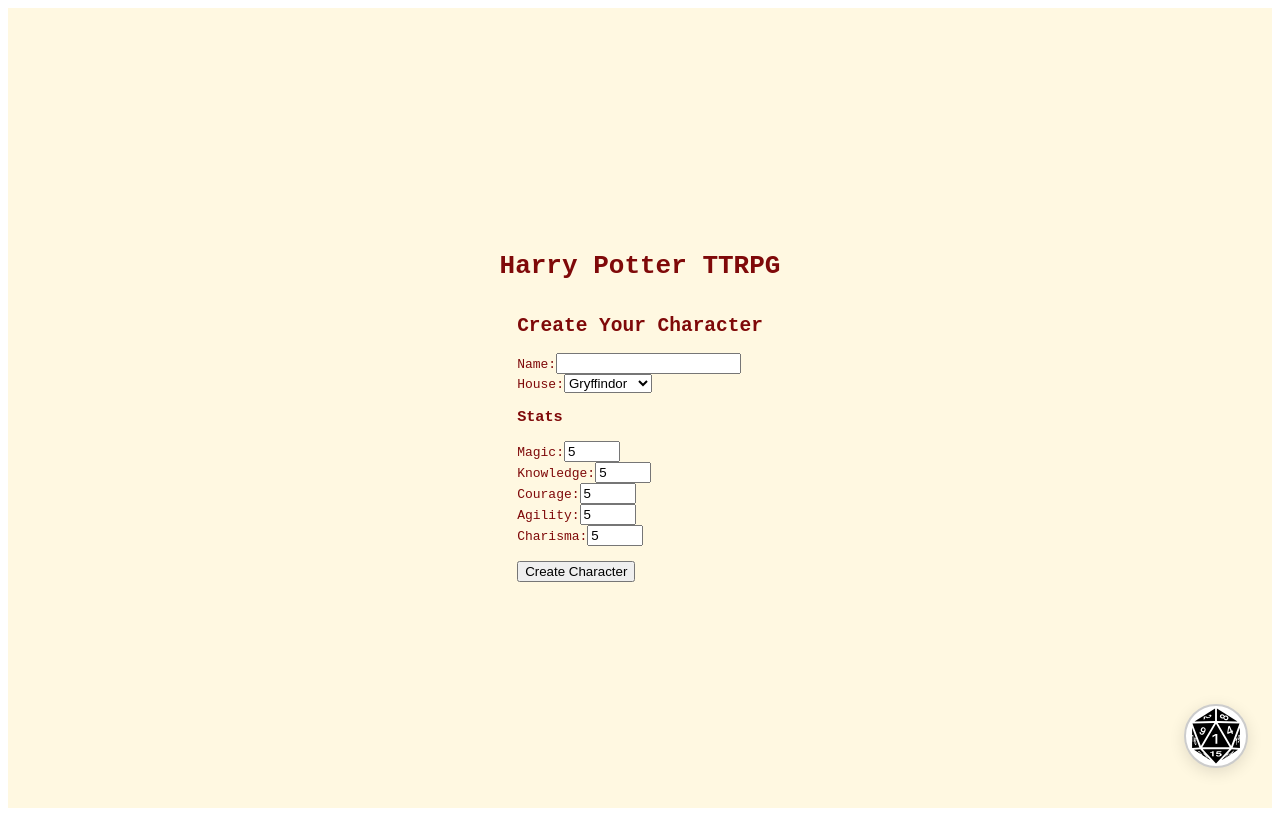
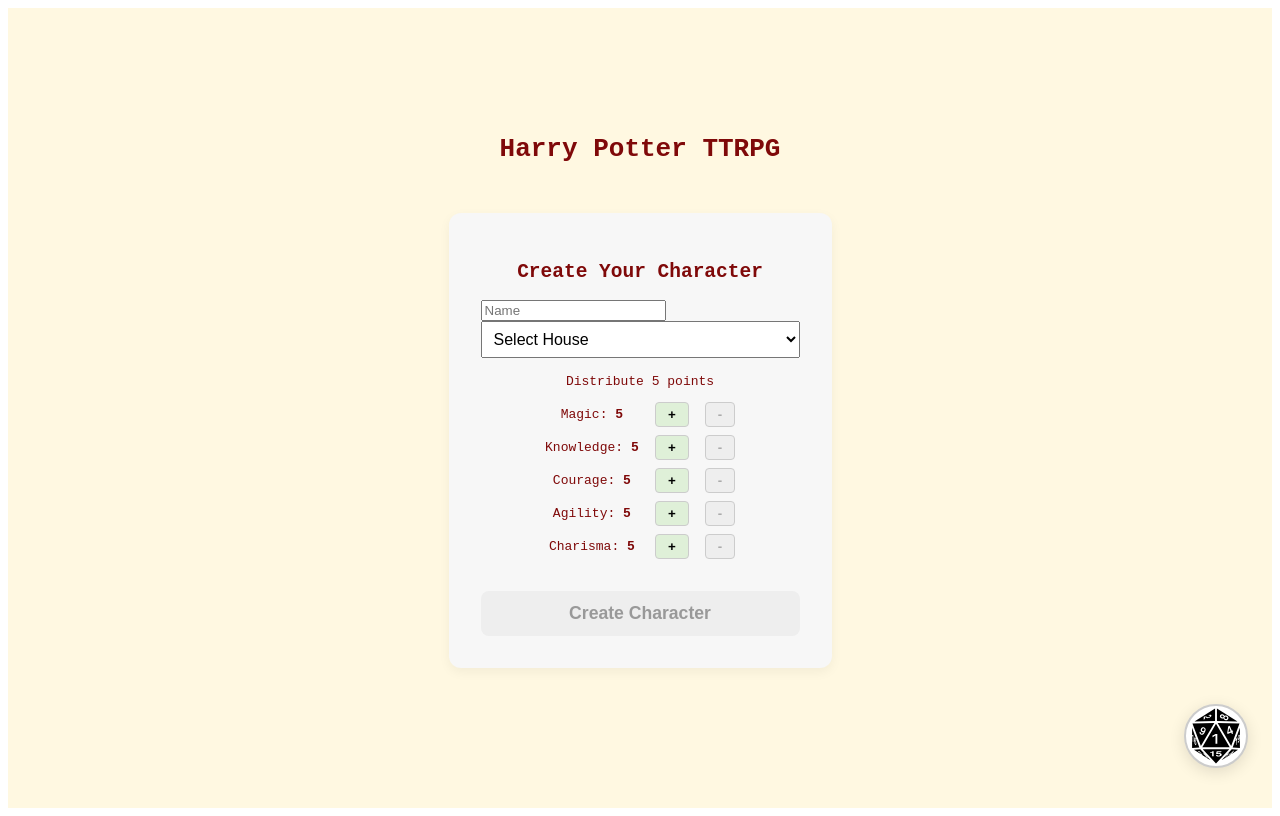
Before and after one commit to ray-seal/ttrpg, a React (Vite) app: page / in a window 1280 px wide. Built offline with nearby package versions, Linux system fonts and the light colour scheme.

Commit message:
update character creation

```diff
--- a/src/pages/CharacterCreation.tsx
+++ b/src/pages/CharacterCreation.tsx
@@ -1,75 +1,123 @@
 import React, { useState } from 'react';
-import { House } from '../themes';
-import { Character } from "../types";
+import { Character, House } from "../types";
 
-const houses: House[] = ["Gryffindor", "Slytherin", "Ravenclaw", "Hufflepuff"];
+const DEFAULT_ATTRIBUTE = 5;
+const STARTING_POINTS = 5;
 
-const defaultStats = {
-    magic: 5,
-    knowledge: 5,
-    courage: 5,
-    agility: 5,
-    charisma: 5,
-};
+interface CharacterCreationProps {
+    onCreate: (character: Character) => void;
+}
 
-const CharacterCreation: React.FC<{ onCreate: (c: Character) => void }> = ({ onCreate }) => {
-    const [character, setCharacter] = useState<Character>({
-        name: "",
-        house: houses[0],
-        ...defaultStats,
-        level: 1,
-        experience: 0,
+const houseOptions: House[] = ["Gryffindor", "Hufflepuff", "Ravenclaw", "Slytherin"];
+
+const CharacterCreation: React.FC<CharacterCreationProps> = ({ onCreate }) => {
+    const [name, setName] = useState("");
+    const [house, setHouse] = useState<House | "">("");
+    const [attributes, setAttributes] = useState({
+        magic: DEFAULT_ATTRIBUTE,
+        knowledge: DEFAULT_ATTRIBUTE,
+        courage: DEFAULT_ATTRIBUTE,
+        agility: DEFAULT_ATTRIBUTE,
+        charisma: DEFAULT_ATTRIBUTE,
     });
+    const [pointsLeft, setPointsLeft] = useState(STARTING_POINTS);
 
-    const statNames = Object.keys(defaultStats) as (keyof typeof defaultStats)[];
+    const handleAttributeChange = (attr: keyof typeof attributes, delta: number) => {
+        if (delta > 0 && pointsLeft === 0) return;
+        if (delta < 0 && attributes[attr] <= DEFAULT_ATTRIBUTE) return;
 
-    const handleChange = (field: keyof Character, value: string | number) => {
-        setCharacter(prev => ({
+        setAttributes(prev => ({
             ...prev,
-            [field]: value,
+            [attr]: prev[attr] + delta,
         }));
+        setPointsLeft(prev => prev - delta);
+    };
+
+    const handleCreate = () => {
+        if (!name || !house || pointsLeft !== 0) return;
+        onCreate({
+            name,
+            house: house as House,
+            magic: attributes.magic,
+            knowledge: attributes.knowledge,
+            courage: attributes.courage,
+            agility: attributes.agility,
+            charisma: attributes.charisma,
+            level: 1,
+            experience: 0,
+        });
     };
 
     return (
-        <div>
-        <h2>Create Your Character</h2>
-        <label>
-        Name:
+        <div style={{
+            background: "#f7f7f7",
+            padding: "2rem",
+            borderRadius: "12px",
+            boxShadow: "0 4px 12px rgba(0,0,0,0.05)",
+            minWidth: "300px",
+            margin: "2rem auto"
+        }}>
+        <h2 style={{ textAlign: "center" }}>Create Your Character</h2>
+        <div style={{ marginBottom: "1rem" }}>
         <input
         type="text"
-        value={character.name}
-        onChange={e => handleChange("name", e.target.value)}
+        placeholder="Name"
+        value={name}
+        onChange={e => setName(e.target.value)}
         />
-        </label>
-        <br />
-        <label>
-            House:
-            <select
-            value={character.house}
-            onChange={e => handleChange("house", e.target.value)}
+        <select
+            value={house}
+            onChange={e => setHouse(e.target.value as House)}
+            style={{ padding: "0.5rem", fontSize: "1rem", width: "100%" }}
             >
-                {houses.map(house => (
-                    <option key={house} value={house}>{house}</option>
+                <option value="">Select House</option>
+                {houseOptions.map(h => (
+                    <option key={h}>{h}</option>
                 ))}
-            </select>
-        </label>
-        <br />
-        <h3>Stats</h3>
-        {statNames.map(stat => (
-            <div key={stat}>
-                {stat.charAt(0).toUpperCase() + stat.slice(1)}:
-                <input
-                type="number"
-                min={1}
-                max={10}
-                value={character[stat]}
-                onChange={e => handleChange(stat, Number(e.target.value))}
-                />
+                </select>
+                </div>
+                <div style={{ margin: "1rem 0", textAlign: "center" }}>
+                    <div style={{ marginBottom: "0.5rem" }}>
+            <p>Distribute {pointsLeft} points</p>
             </div>
-    ))}
-    <br />
-    <button onClick={() => onCreate(character)}>Create Character</button>
-    </div>
+            {(["magic", "knowledge", "courage", "agility", "charisma"] as const).map(attr => (
+                <div key={attr} style={{ margin: "0.5rem 0", display: "flex", alignItems: "center", justifyContent: "center" }}>
+                    <span style={{ width: "110px", textTransform: "capitalize" }}>
+                        {attr}: <b>{attributes[attr]}</b>
+                        </span>
+                    <button
+                    onClick={() => handleAttributeChange(attr, 1)}
+                    disabled={pointsLeft === 0}
+                    style={{
+                        margin: "0 0.5rem", padding: "0.25rem 0.75rem", fontWeight: "bold",
+                        borderRadius: "4px", border: "1px solid #ccc", background: pointsLeft === 0 ? "#eee" : "#dff0d8", cursor: pointsLeft === 0 ? "not-allowed" : "pointer"
+                    }}
+                    >+</button>
+                    <button
+                    onClick={() => handleAttributeChange(attr, -1)}
+                    disabled={attributes[attr] === DEFAULT_ATTRIBUTE}
+                    style={{
+                        margin: "0 0.5rem", padding: "0.25rem 0.75rem", fontWeight: "bold",
+                        borderRadius: "4px", border: "1px solid #ccc", background: attributes[attr] === DEFAULT_ATTRIBUTE ? "#eee" : "#f2dede", cursor: attributes[attr] === DEFAULT_ATTRIBUTE ? "not-allowed" : "pointer"
+                    }}
+                    >-</button>
+                    </div>
+            ))}
+        </div>
+    <button
+    onClick={handleCreate}
+    disabled={!name || !house || pointsLeft !== 0}
+    style={{
+        width: "100%", padding: "0.75rem", fontSize: "1.1rem", marginTop: "1rem",
+        background: (!name || !house || pointsLeft !== 0) ? "#eee" : "#4287f5",
+        color: (!name || !house || pointsLeft !== 0) ? "#999" : "#fff",
+        border: "none", borderRadius: "8px", fontWeight: "bold",
+        cursor: (!name || !house || pointsLeft !== 0) ? "not-allowed" : "pointer"
+    }}
+    >
+        Create Character
+        </button>
+        </div>
     );
 };
 
--- a/src/types.ts
+++ b/src/types.ts
@@ -1,6 +1,6 @@
-import { House } from "./themes";
+export type House = "Gryffindor" | "Hufflepuff" | "Ravenclaw" | "Slytherin";
 
-export type Character = {
+export interface Character {
     name: string;
     house: House;
     magic: number;
```
